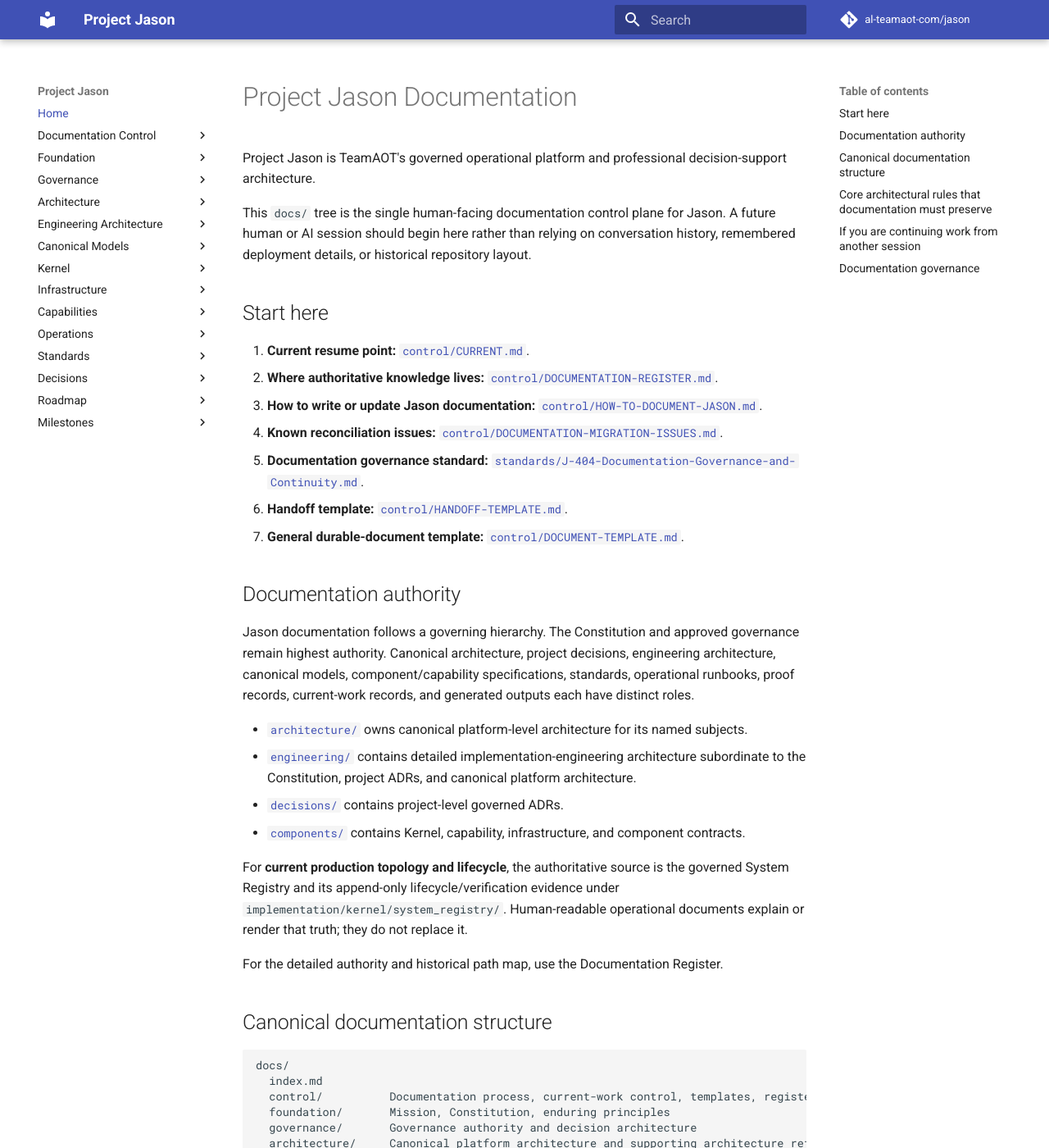
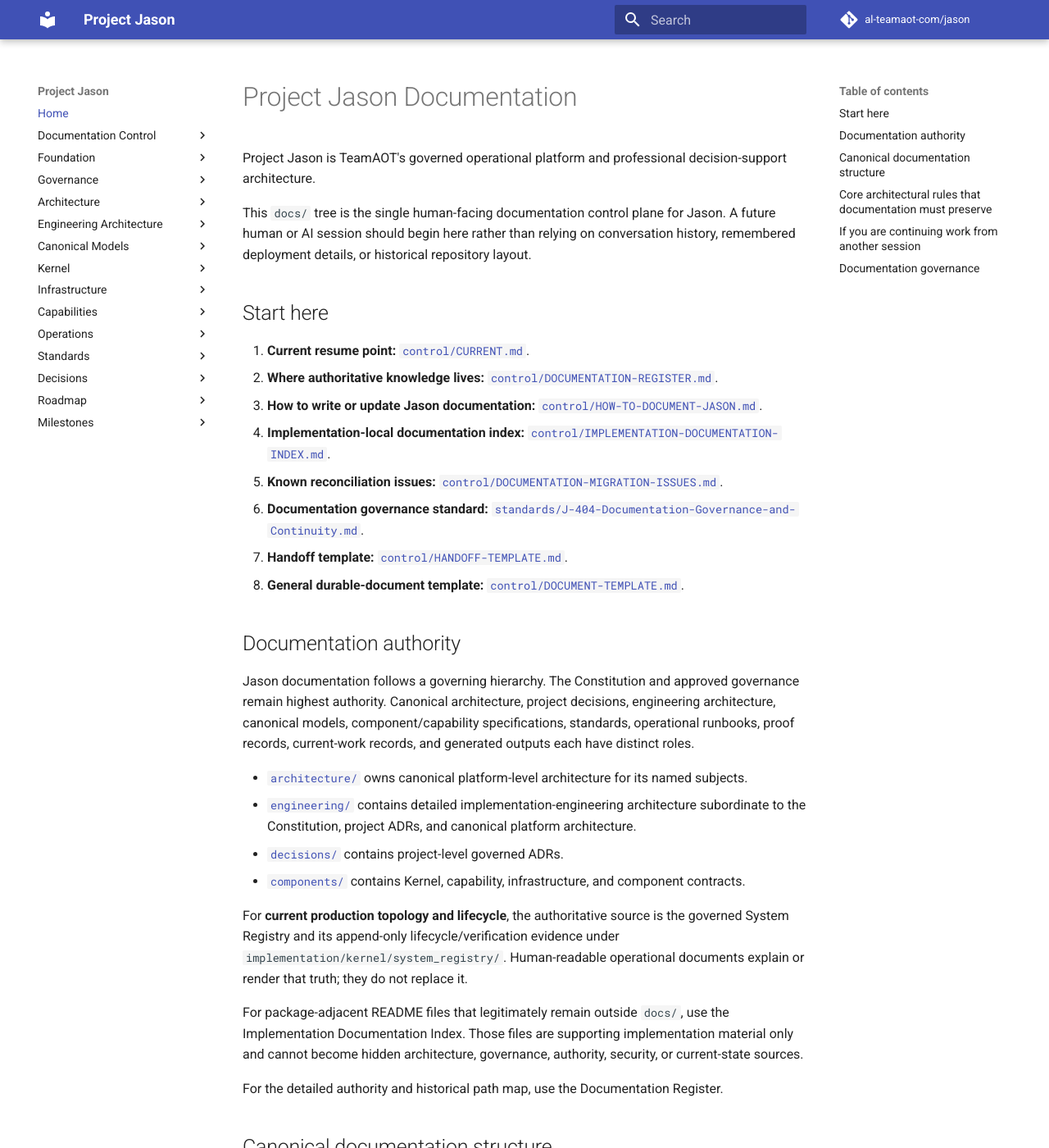
Before and after one commit to al-teamaot-com/jason, an MkDocs documentation site: the page built from docs/index.md, in a window 1280 px wide and 1400 px high. Shown: the whole window at 82% size. Built offline with MkDocs 1.6.1 and Material for MkDocs 9.7.7, drawn with Linux system fonts in a browser that asks for light colours; comment, search, counter and statistics services are not loaded; some of the changed text lies outside the part shown.

Commit message:
Expose implementation documentation index

```diff
--- a/docs/index.md
+++ b/docs/index.md
@@ -9,10 +9,11 @@
 1. **Current resume point:** [`control/CURRENT.md`](control/CURRENT.md).
 2. **Where authoritative knowledge lives:** [`control/DOCUMENTATION-REGISTER.md`](control/DOCUMENTATION-REGISTER.md).
 3. **How to write or update Jason documentation:** [`control/HOW-TO-DOCUMENT-JASON.md`](control/HOW-TO-DOCUMENT-JASON.md).
-4. **Known reconciliation issues:** [`control/DOCUMENTATION-MIGRATION-ISSUES.md`](control/DOCUMENTATION-MIGRATION-ISSUES.md).
-5. **Documentation governance standard:** [`standards/J-404-Documentation-Governance-and-Continuity.md`](standards/J-404-Documentation-Governance-and-Continuity.md).
-6. **Handoff template:** [`control/HANDOFF-TEMPLATE.md`](control/HANDOFF-TEMPLATE.md).
-7. **General durable-document template:** [`control/DOCUMENT-TEMPLATE.md`](control/DOCUMENT-TEMPLATE.md).
+4. **Implementation-local documentation index:** [`control/IMPLEMENTATION-DOCUMENTATION-INDEX.md`](control/IMPLEMENTATION-DOCUMENTATION-INDEX.md).
+5. **Known reconciliation issues:** [`control/DOCUMENTATION-MIGRATION-ISSUES.md`](control/DOCUMENTATION-MIGRATION-ISSUES.md).
+6. **Documentation governance standard:** [`standards/J-404-Documentation-Governance-and-Continuity.md`](standards/J-404-Documentation-Governance-and-Continuity.md).
+7. **Handoff template:** [`control/HANDOFF-TEMPLATE.md`](control/HANDOFF-TEMPLATE.md).
+8. **General durable-document template:** [`control/DOCUMENT-TEMPLATE.md`](control/DOCUMENT-TEMPLATE.md).
 
 ## Documentation authority
 
@@ -24,6 +25,8 @@
 - [`components/`](components/) contains Kernel, capability, infrastructure, and component contracts.
 
 For **current production topology and lifecycle**, the authoritative source is the governed System Registry and its append-only lifecycle/verification evidence under `implementation/kernel/system_registry/`. Human-readable operational documents explain or render that truth; they do not replace it.
+
+For package-adjacent README files that legitimately remain outside `docs/`, use the Implementation Documentation Index. Those files are supporting implementation material only and cannot become hidden architecture, governance, authority, security, or current-state sources.
 
 For the detailed authority and historical path map, use the Documentation Register.
 
@@ -74,6 +77,7 @@
 Documentation structure and consistency are controlled by:
 
 - [`control/DOCUMENTATION-REGISTER.md`](control/DOCUMENTATION-REGISTER.md)
+- [`control/IMPLEMENTATION-DOCUMENTATION-INDEX.md`](control/IMPLEMENTATION-DOCUMENTATION-INDEX.md)
 - [`control/DOCUMENTATION-MIGRATION-ISSUES.md`](control/DOCUMENTATION-MIGRATION-ISSUES.md)
 - [`control/HOW-TO-DOCUMENT-JASON.md`](control/HOW-TO-DOCUMENT-JASON.md)
 - [`standards/J-404-Documentation-Governance-and-Continuity.md`](standards/J-404-Documentation-Governance-and-Continuity.md)
```
